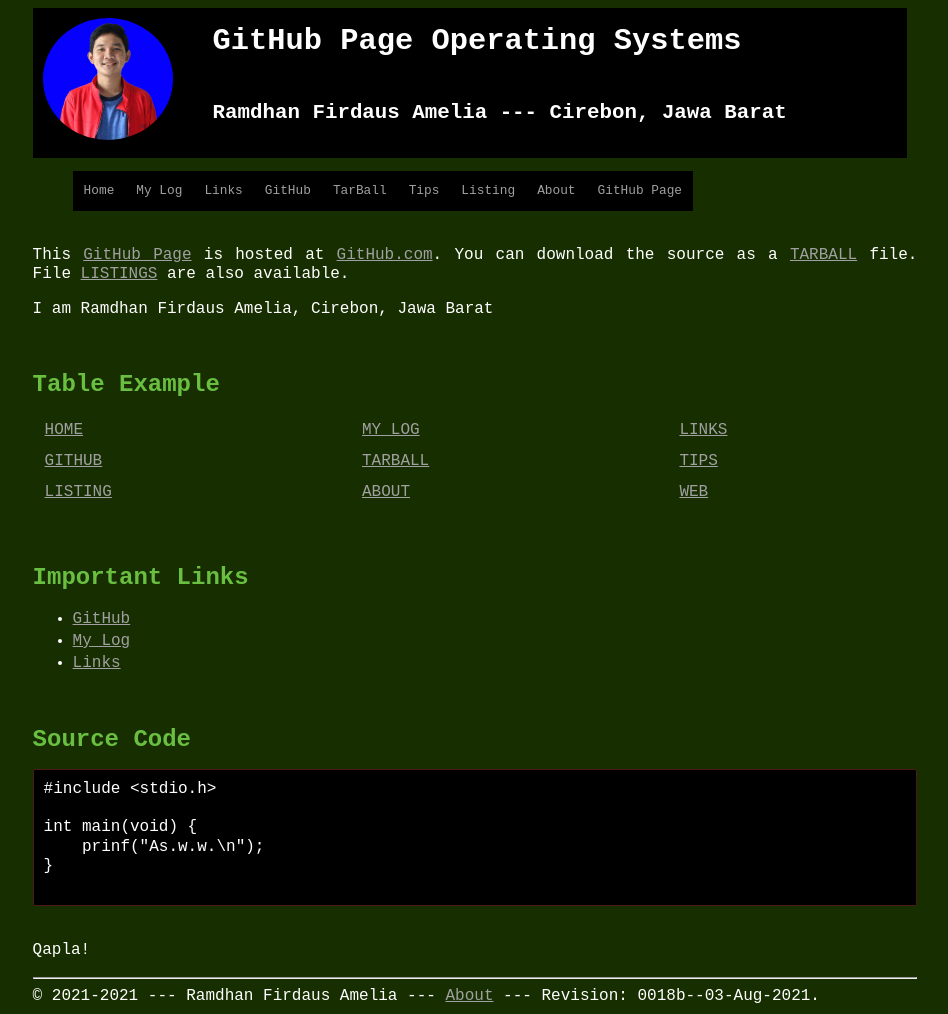
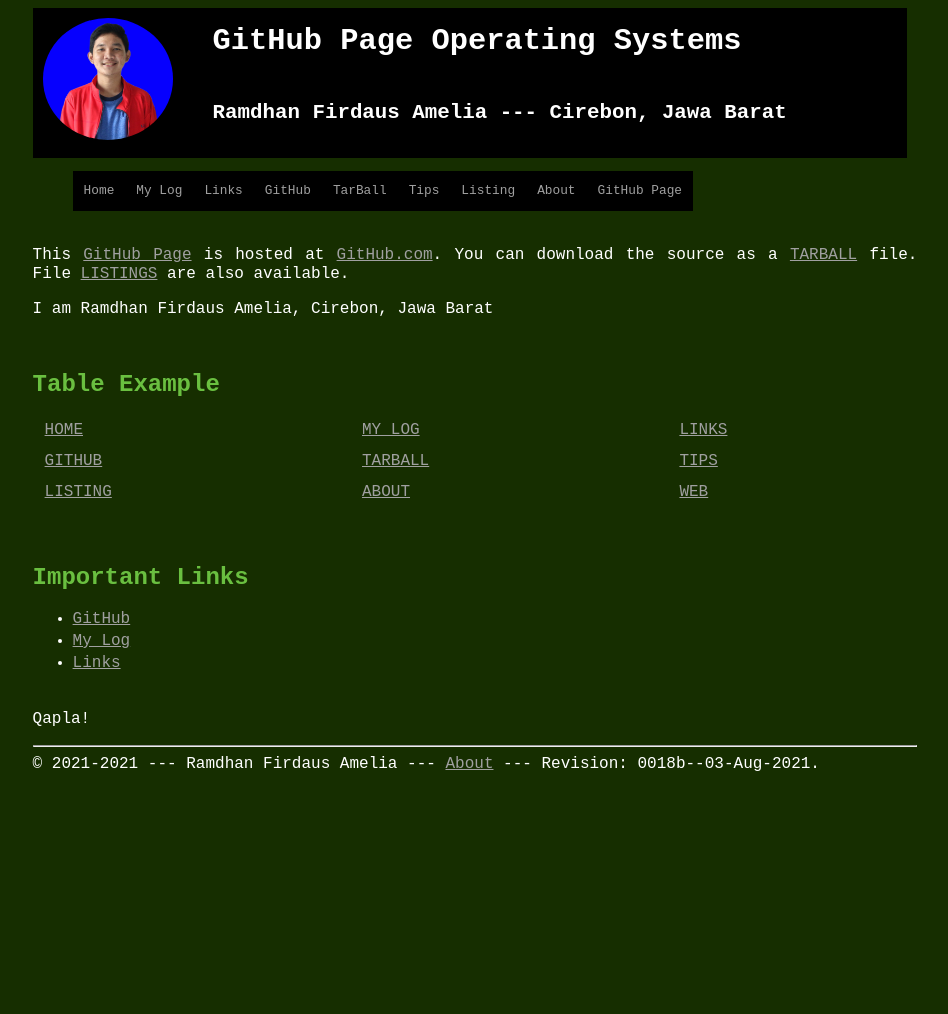
Before and after one commit to ramdhanfirdaus/os212, a Jekyll site: the page built from index.md, in a window 1280 px wide. Shown: the whole page, without its empty margins (165-1113 px from the left). Built offline with Jekyll 4.4.1, drawn with Linux system fonts in a browser that asks for light colours; after the commit the page ends 900 px from its top, so only the background shows below that.

Commit message:
Update index.md

````diff
--- a/index.md
+++ b/index.md
@@ -24,16 +24,4 @@ I am {{ site.author }}, {{ site.address }}
 * [Links]({{ site.baseurl }}/LINKS/)
 
 <br>
-## Source Code
-
-```
-#include <stdio.h>
-
-int main(void) {
-    prinf("As.w.w.\n");
-}
-
-```
-
-<br>
 Qapla!
````
